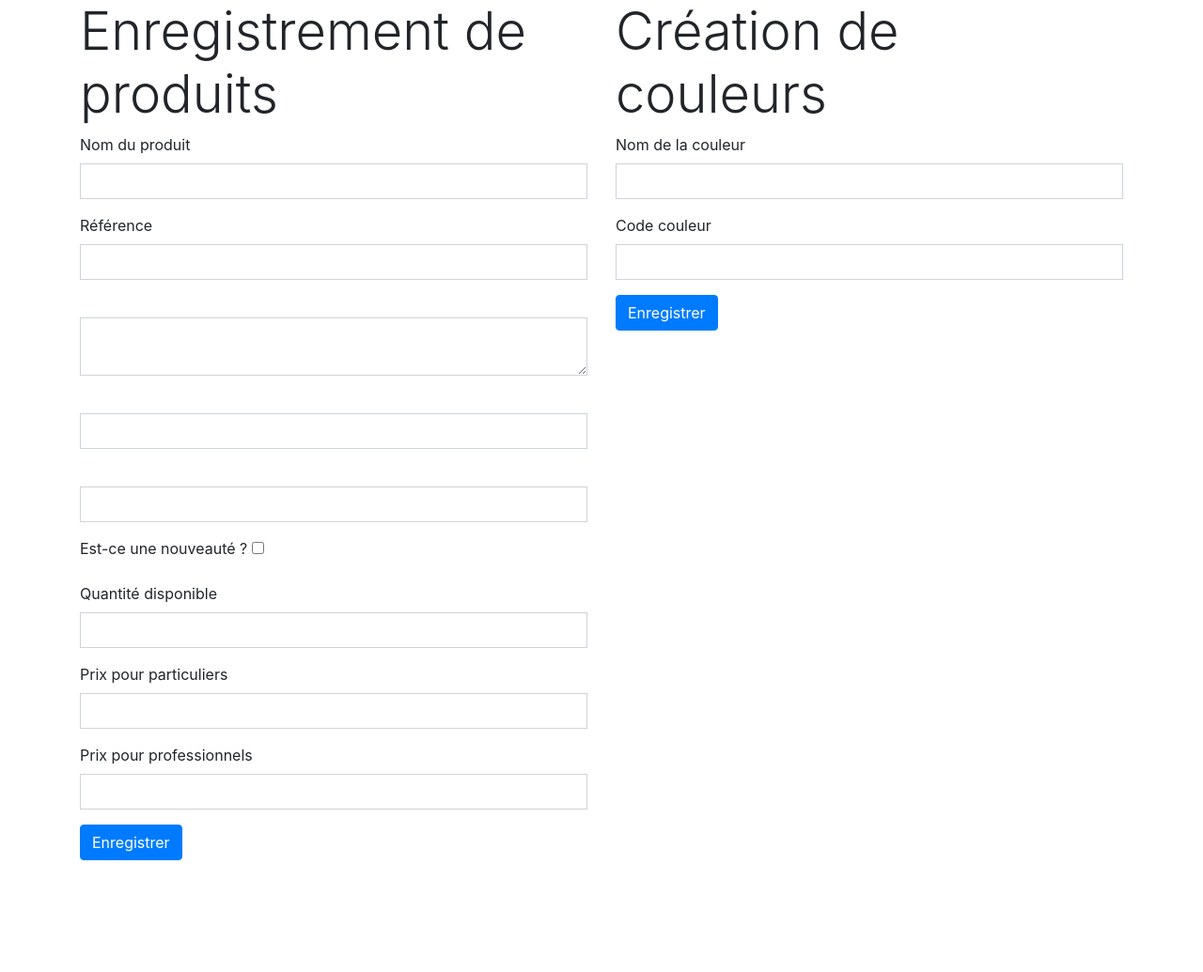
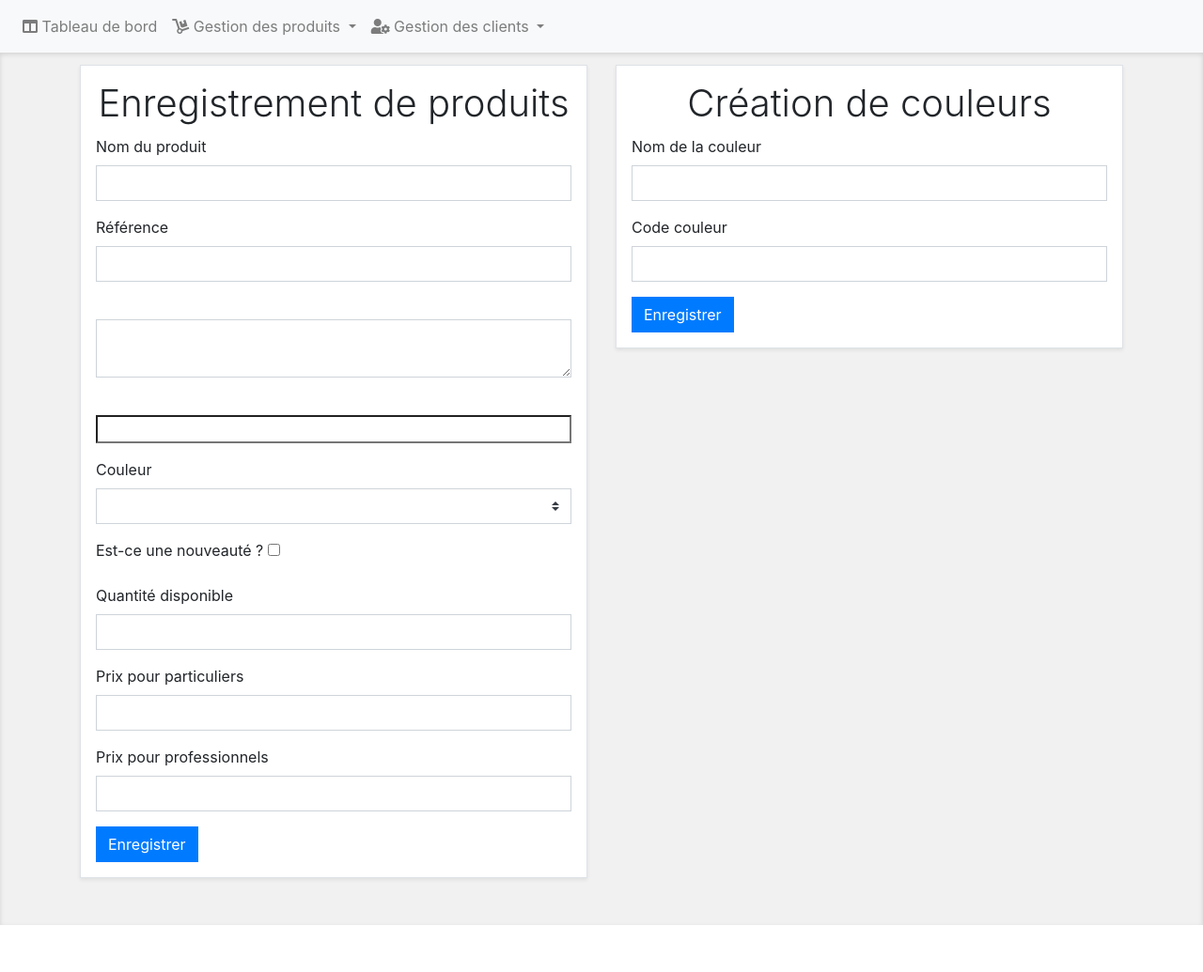
Before and after one commit to thlaure/RM-Concept, a Symfony app: template templates/registration_product/registration_product.html.twig in a window 1280 px wide. Shown: the whole page at 94% size. Before the commit the page ends 916 px from the top, so only its background shows below. Run offline with Twig, Linux system fonts and the light colour scheme; the template is opened without the code that fills it, so the values that code supplies are empty; form fields are guessed from the names that the template uses; some libraries are stand-ins or nearby versions.

```diff
--- a/config/services.yaml
+++ b/config/services.yaml
@@ -5,6 +5,7 @@
 # https://symfony.com/doc/current/best_practices/configuration.html#application-related-configuration
 parameters:
     locale: 'en'
+    balls_directory: '%kernel.project_dir%/public/images/balls'
 
 services:
     # default configuration for services in *this* file
--- a/public/css/style.css
+++ b/public/css/style.css
@@ -0,0 +1,16 @@
+.display-4 {
+    font-size: 2.5rem;
+    margin-bottom: 2%;
+}
+
+.store {
+    background-color: #f1f1f1;
+    padding-top: 1%;
+    box-shadow: inset 0 2px 5px 0 rgba(0,0,0,.125);
+    padding-bottom: 50px;
+    margin-bottom: 50px;
+}
+
+.border.p-3.shadow-sm {
+    background-color: white;
+}
--- /dev/null
+++ b/public/js/rmconcept.js
@@ -0,0 +1,11 @@
+function hideAlert()
+{
+    let container = document.getElementsByClassName('container');
+    let alert = document.getElementsByClassName('alert');
+    container[0].removeChild(alert[0]);
+}
+
+function timeOutAlert()
+{
+    setTimeout('hideAlert()', 5000);
+}
--- a/src/Migrations/Version20180809140755.php
+++ b/src/Migrations/Version20180809210751.php
@@ -8,14 +8,13 @@ use Doctrine\Migrations\AbstractMigration;
 /**
  * Auto-generated Migration: Please modify to your needs!
  */
-final class Version20180809140755 extends AbstractMigration
+final class Version20180809210751 extends AbstractMigration
 {
     public function up(Schema $schema) : void
     {
         // this up() migration is auto-generated, please modify it to your needs
         $this->abortIf($this->connection->getDatabasePlatform()->getName() !== 'mysql', 'Migration can only be executed safely on \'mysql\'.');
 
-        $this->addSql('CREATE TABLE product (id INT AUTO_INCREMENT NOT NULL, name VARCHAR(255) NOT NULL, reference VARCHAR(255) NOT NULL, description LONGTEXT NOT NULL, image VARCHAR(255) NOT NULL, is_new TINYINT(1) NOT NULL, quantity INT NOT NULL, price_individuals DOUBLE PRECISION NOT NULL, price_professionals DOUBLE PRECISION NOT NULL, PRIMARY KEY(id)) DEFAULT CHARACTER SET utf8mb4 COLLATE utf8mb4_unicode_ci ENGINE = InnoDB');
         $this->addSql('CREATE TABLE ball (id INT AUTO_INCREMENT NOT NULL, color_id INT NOT NULL, name VARCHAR(255) NOT NULL, reference VARCHAR(255) NOT NULL, description LONGTEXT NOT NULL, image VARCHAR(255) NOT NULL, is_new TINYINT(1) NOT NULL, quantity INT NOT NULL, price_individuals DOUBLE PRECISION NOT NULL, price_professionals DOUBLE PRECISION NOT NULL, INDEX IDX_7432485B7ADA1FB5 (color_id), PRIMARY KEY(id)) DEFAULT CHARACTER SET utf8mb4 COLLATE utf8mb4_unicode_ci ENGINE = InnoDB');
         $this->addSql('CREATE TABLE color (id INT AUTO_INCREMENT NOT NULL, name VARCHAR(255) NOT NULL, color_code VARCHAR(7) NOT NULL, PRIMARY KEY(id)) DEFAULT CHARACTER SET utf8mb4 COLLATE utf8mb4_unicode_ci ENGINE = InnoDB');
         $this->addSql('CREATE TABLE individual (id INT AUTO_INCREMENT NOT NULL, shopping_cart_id INT DEFAULT NULL, name VARCHAR(255) NOT NULL, first_name VARCHAR(255) NOT NULL, reference VARCHAR(255) NOT NULL, email VARCHAR(255) NOT NULL, phone_number VARCHAR(10) NOT NULL, address VARCHAR(255) NOT NULL, address_complement VARCHAR(255) DEFAULT NULL, postal_code VARCHAR(5) NOT NULL, city VARCHAR(255) NOT NULL, password VARCHAR(255) NOT NULL, UNIQUE INDEX UNIQ_8793FC1745F80CD (shopping_cart_id), PRIMARY KEY(id)) DEFAULT CHARACTER SET utf8mb4 COLLATE utf8mb4_unicode_ci ENGINE = InnoDB');
@@ -24,7 +23,6 @@ final class Version20180809140755 extends AbstractMigration
         $this->addSql('ALTER TABLE ball ADD CONSTRAINT FK_7432485B7ADA1FB5 FOREIGN KEY (color_id) REFERENCES color (id)');
         $this->addSql('ALTER TABLE individual ADD CONSTRAINT FK_8793FC1745F80CD FOREIGN KEY (shopping_cart_id) REFERENCES shopping_cart (id)');
         $this->addSql('ALTER TABLE shopping_cart_product ADD CONSTRAINT FK_FA1F5E6C45F80CD FOREIGN KEY (shopping_cart_id) REFERENCES shopping_cart (id) ON DELETE CASCADE');
-        $this->addSql('ALTER TABLE shopping_cart_product ADD CONSTRAINT FK_FA1F5E6C4584665A FOREIGN KEY (product_id) REFERENCES product (id) ON DELETE CASCADE');
     }
 
     public function down(Schema $schema) : void
@@ -32,11 +30,9 @@ final class Version20180809140755 extends AbstractMigration
         // this down() migration is auto-generated, please modify it to your needs
         $this->abortIf($this->connection->getDatabasePlatform()->getName() !== 'mysql', 'Migration can only be executed safely on \'mysql\'.');
 
-        $this->addSql('ALTER TABLE shopping_cart_product DROP FOREIGN KEY FK_FA1F5E6C4584665A');
         $this->addSql('ALTER TABLE ball DROP FOREIGN KEY FK_7432485B7ADA1FB5');
         $this->addSql('ALTER TABLE individual DROP FOREIGN KEY FK_8793FC1745F80CD');
         $this->addSql('ALTER TABLE shopping_cart_product DROP FOREIGN KEY FK_FA1F5E6C45F80CD');
-        $this->addSql('DROP TABLE product');
         $this->addSql('DROP TABLE ball');
         $this->addSql('DROP TABLE color');
         $this->addSql('DROP TABLE individual');
--- a/templates/base.html.twig
+++ b/templates/base.html.twig
@@ -11,12 +11,13 @@
             <link rel="stylesheet" href="{{ asset('css/style.css') }}">
         {% endblock %}
     </head>
-    <body>
+    <body onload="timeOutAlert()">
         {% block body %}{% endblock %}
         {% block javascripts %}
             <script src="https://code.jquery.com/jquery-3.3.1.slim.min.js" integrity="sha384-q8i/X+965DzO0rT7abK41JStQIAqVgRVzpbzo5smXKp4YfRvH+8abtTE1Pi6jizo" crossorigin="anonymous"></script>
             <script src="https://cdnjs.cloudflare.com/ajax/libs/popper.js/1.14.3/umd/popper.min.js" integrity="sha384-ZMP7rVo3mIykV+2+9J3UJ46jBk0WLaUAdn689aCwoqbBJiSnjAK/l8WvCWPIPm49" crossorigin="anonymous"></script>
             <script src="https://stackpath.bootstrapcdn.com/bootstrap/4.1.3/js/bootstrap.min.js" integrity="sha384-ChfqqxuZUCnJSK3+MXmPNIyE6ZbWh2IMqE241rYiqJxyMiZ6OW/JmZQ5stwEULTy" crossorigin="anonymous"></script>
+            <script src="{{ asset('js/rmconcept.js') }}"></script>
         {% endblock %}
     </body>
 </html>
--- /dev/null
+++ b/templates/navbar_admin.html.twig
@@ -0,0 +1,34 @@
+{% extends 'base.html.twig' %}
+
+{% block body %}
+    <header>
+        <nav class="navbar navbar-expand-lg navbar-light bg-light">
+            <div class="collapse navbar-collapse" id="navbarAdmin">
+                <ul class="navbar-nav mr-auto">
+                    <li class="nav-item">
+                        <a class="nav-link" href="#"><i class="fas fa-columns"></i> Tableau de bord</a>
+                    </li>
+                    <li class="nav-item dropdown">
+                        <a class="nav-link dropdown-toggle" href="#" id="navbarDropdown" role="button" data-toggle="dropdown" aria-haspopup="true" aria-expanded="false">
+                            <i class="fas fa-dolly"></i> Gestion des produits
+                        </a>
+                        <div class="dropdown-menu rounded-0" aria-labelledby="navbarDropdown">
+                            <a class="dropdown-item" href="{{ path('registration_product') }}"><i class="fas fa-angle-right"></i> Enregistrement</a>
+                            <a class="dropdown-item" href="#"><i class="fas fa-angle-right"></i> Suppression</a>
+                            <a class="dropdown-item" href="#"><i class="fas fa-angle-right"></i> Modification</a>
+                        </div>
+                    </li>
+                    <li class="nav-item dropdown">
+                        <a class="nav-link dropdown-toggle" href="#" id="navbarDropdown" role="button" data-toggle="dropdown" aria-haspopup="true" aria-expanded="false">
+                            <i class="fas fa-user-cog"></i> Gestion des clients
+                        </a>
+                        <div class="dropdown-menu rounded-0" aria-labelledby="navbarDropdown">
+                            <a class="dropdown-item" href="#"><i class="fas fa-angle-right"></i> Particuliers</a>
+                            <a class="dropdown-item" href="#"><i class="fas fa-angle-right"></i> Entreprises</a>
+                        </div>
+                    </li>
+                </ul>
+            </div>
+        </nav>
+    </header>
+{% endblock %}
--- a/templates/registration_product/registration_product.html.twig
+++ b/templates/registration_product/registration_product.html.twig
@@ -1,14 +1,18 @@
-{% extends 'base.html.twig' %}
+{% extends 'navbar_admin.html.twig' %}
 
-{% block title %}Enregistrement de produits{% endblock %}
+{% block title %}{{ parent() }} - Enregistrement de produits{% endblock %}
 
 {% block body %}
+    {{ parent() }}
     <div class="store">
         <div class="container">
+            {% if textAlert is defined and classAlert is defined %}
+                <div class="alert {{ classAlert }} rounded-0 text-center" role="alert">{{ textAlert }}</div>
+            {% endif %}
             <div class="row">
                 <div class="col-lg-6">
-                    <section>
-                        <h1 class="display-4">Enregistrement de produits</h1>
+                    <section class="border p-3 shadow-sm">
+                        <h1 class="display-4 text-center">Enregistrement de produits</h1>
                         <article>
                             {{ form_start(formProduct) }}
                             <div class="form-group">
@@ -25,15 +29,15 @@
                             </div>
                             <div class="form-group">
                                 {{ form_label(formProduct.image, '') }}
-                                {{ form_widget(formProduct.image, {'attr': {'class': 'form-control rounded-0'}}) }}
+                                {{ form_widget(formProduct.image, {'attr': {'class': 'form-control-file rounded-0'}}) }}
                             </div>
                             <div class="form-group">
-                                {{ form_label(formProduct.color, '') }}
-                                {{ form_widget(formProduct.color, {'attr': {'class': 'form-control rounded-0'}}) }}
+                                {{ form_label(formProduct.color, 'Couleur') }}
+                                {{ form_widget(formProduct.color, {'attr': {'class': 'custom-select rounded-0'}}) }}
                             </div>
                             <div class="form-group">
                                 {{ form_label(formProduct.isNew, 'Est-ce une nouveauté ?') }}
-                                {{ form_widget(formProduct.isNew, {'attr': {'class': 'form-control rounded-0'}}) }}
+                                {{ form_widget(formProduct.isNew, {'attr': {'class': 'custom-select rounded-0'}}) }}
                             </div>
                             <div class="form-group">
                                 {{ form_label(formProduct.quantity, 'Quantité disponible') }}
@@ -47,14 +51,14 @@
                                 {{ form_label(formProduct.priceProfessionals, 'Prix pour professionnels') }}
                                 {{ form_widget(formProduct.priceProfessionals, {'attr': {'class': 'form-control rounded-0'}}) }}
                             </div>
-                            <button type="submit" class="btn btn-primary">Enregistrer</button>
+                            <button type="submit" class="btn btn-primary rounded-0">Enregistrer</button>
                             {{ form_end(formProduct) }}
                         </article>
                     </section>
                 </div>
                 <div class="col-lg-6">
-                    <section>
-                        <h1 class="display-4">Création de couleurs</h1>
+                    <section class="border p-3 shadow-sm">
+                        <h1 class="display-4 text-center">Création de couleurs</h1>
                         <article>
                             {{ form_start(formColor) }}
                             <div class="form-group">
@@ -65,13 +69,12 @@
                                 {{ form_label(formColor.colorCode, 'Code couleur') }}
                                 {{ form_widget(formColor.colorCode, {'attr': {'class': 'form-control rounded-0'}}) }}
                             </div>
-                            <button type="submit" class="btn btn-primary">Enregistrer</button>
+                            <button type="submit" class="btn btn-primary rounded-0 m-auto">Enregistrer</button>
                             {{ form_end(formColor) }}
                         </article>
                     </section>
                 </div>
             </div>
-
         </div>
     </div>
 {% endblock %}
```
Also changed, not shown: src/Controller/RegistrationProductController.php (+146 -16 lines), templates/navbar_magasin.html.twig (added, +48 -0 lines), public/images/balls/11b4c1db45a8bddfab575f17a0b98954.jpeg (added), public/images/balls/50baf28ae9f6896265b7ff5ac6090cc1.jpeg (added), public/images/balls/5d533f765f443d376a618f93a996c320.jpeg (added), public/images/balls/5eea277efccfccf0dd4d9b7c995781d2.jpeg (added), public/images/balls/c0978a402cc70930b5179143c684b1c4.jpeg (added), public/images/balls/c20804c5f2d2e4c2d726e29e2caae454.jpeg (added), public/images/balls/d1af8be6204316319535fe760abf229f.jpeg (added), public/images/balls/d288bdc680590a1aa8b269ad2dc71ef7.jpeg (added), public/images/balls/db07ca28d7d8252992fd474b20c27dd5.jpeg (added), public/images/balls/e9d54d381cbcaea5ca12cc71fbf3a633.jpeg (added), public/images/balls/ea887d7d7dffa045215ea925125bbbef.jpeg (added).
